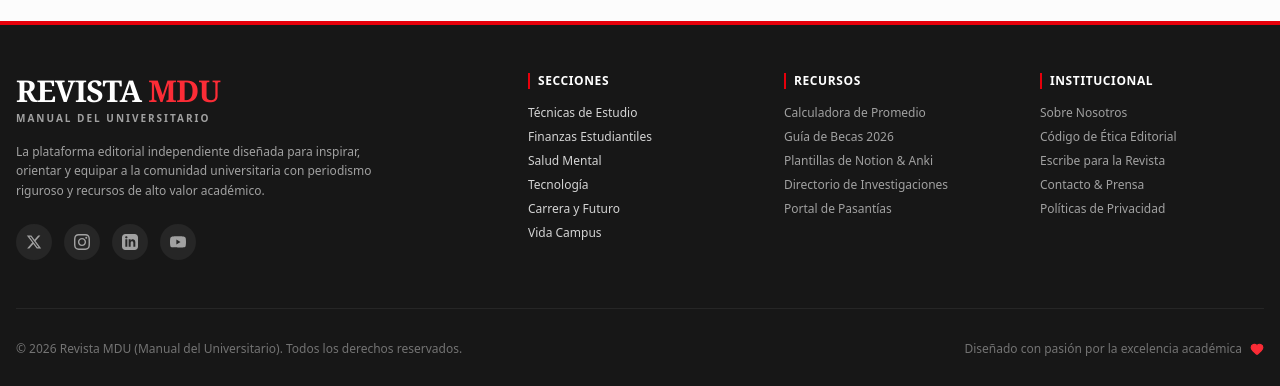
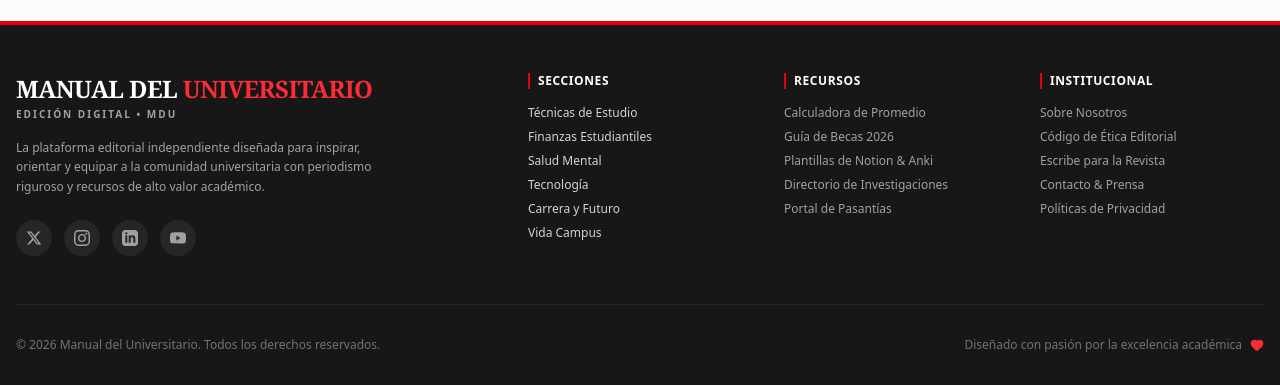
Before and after one commit to MoisesG1z/Revista-MDU, a Next.js app: page /articulos/finanzas-estudiantiles-presupuesto-universitario-2026 in a window 1280 px wide. Shown: the part 2587-2973 px from the top of the page. Built offline with nearby package versions, Linux system fonts and the light colour scheme; a web font is replaced by a local one.

Commit message:
style: actualizar marca e identidad visual a Manual del Universitario

```diff
--- a/app/articulos/[slug]/page.tsx
+++ b/app/articulos/[slug]/page.tsx
@@ -60,7 +60,7 @@ export default function ArticleDetailPage({ params }: ArticlePageProps) {
           href="/"
           className="px-6 py-3 bg-red-600 text-white font-bold rounded-full hover:bg-red-700 transition-all shadow-lg"
         >
-          Volver a la Portada MDU
+          Volver a la Portada
         </Link>
       </div>
     );
@@ -229,7 +229,7 @@ export default function ArticleDetailPage({ params }: ArticlePageProps) {
             className="w-full h-full object-cover"
           />
           <div className="absolute bottom-0 inset-x-0 bg-gradient-to-t from-black/80 via-black/20 to-transparent p-4 text-xs text-neutral-300 italic text-right">
-            Fotografía por Unsplash Editorial • Revista MDU
+            Fotografía por Unsplash Editorial • Manual del Universitario
           </div>
         </div>
 
--- a/app/layout.tsx
+++ b/app/layout.tsx
@@ -15,18 +15,18 @@ const playfair = Playfair_Display({
 });
 
 export const metadata: Metadata = {
-  title: "Revista MDU | Manual del Universitario - Edición Digital",
+  title: "Manual del Universitario | Edición Digital",
   description:
     "La publicación digital de referencia para la comunidad universitaria: técnicas de estudio, vida en el campus, salud mental, tecnología y finanzas estudiantiles.",
   keywords: [
-    "Revista MDU",
     "Manual del Universitario",
+    "MDU",
     "Universidad",
     "Estudiantes",
     "Técnicas de estudio",
     "Salud mental universitaria",
   ],
-  authors: [{ name: "Redacción Revista MDU" }],
+  authors: [{ name: "Redacción Manual del Universitario" }],
 };
 
 export default function RootLayout({
--- a/components/FooterModern.tsx
+++ b/components/FooterModern.tsx
@@ -17,11 +17,11 @@ export default function FooterModern({ onSelectCategory }: FooterModernProps) {
           {/* Brand Col (2 cols lg) */}
           <div className="lg:col-span-2 space-y-4">
             <a href="/" className="inline-block">
-              <span className="text-3xl font-black font-serif tracking-tight text-white uppercase">
-                REVISTA <span className="text-red-500">MDU</span>
+              <span className="text-2xl font-black font-serif tracking-tight text-white uppercase">
+                MANUAL DEL <span className="text-red-500">UNIVERSITARIO</span>
               </span>
               <p className="text-[10px] font-bold tracking-[0.2em] text-neutral-400 uppercase mt-0.5">
-                Manual del Universitario
+                Edición Digital • MDU
               </p>
             </a>
 
@@ -164,7 +164,7 @@ export default function FooterModern({ onSelectCategory }: FooterModernProps) {
         {/* Bottom Copyright Row */}
         <div className="pt-8 flex flex-col sm:flex-row items-center justify-between text-xs text-neutral-500 gap-4">
           <div className="flex items-center space-x-1">
-            <span>© {new Date().getFullYear()} Revista MDU (Manual del Universitario). Todos los derechos reservados.</span>
+            <span>© {new Date().getFullYear()} Manual del Universitario. Todos los derechos reservados.</span>
           </div>
 
           <div className="flex items-center space-x-2">
--- a/components/HeaderEditorial.tsx
+++ b/components/HeaderEditorial.tsx
@@ -66,12 +66,12 @@ export default function HeaderEditorial({
         <div className="text-center group cursor-pointer">
           <a href="/" className="inline-block">
             <div className="flex items-center justify-center space-x-2">
-              <span className="text-3xl sm:text-5xl font-black font-serif tracking-tight text-neutral-900 dark:text-white uppercase transition-colors group-hover:text-red-600">
-                REVISTA <span className="text-red-600 dark:text-red-500">MDU</span>
+              <span className="text-2xl sm:text-4xl md:text-5xl font-black font-serif tracking-tight text-neutral-900 dark:text-white uppercase transition-colors group-hover:text-red-600">
+                MANUAL DEL <span className="text-red-600 dark:text-red-500">UNIVERSITARIO</span>
               </span>
             </div>
             <p className="text-[10px] sm:text-xs font-bold tracking-[0.25em] text-neutral-500 dark:text-neutral-400 uppercase mt-0.5">
-              Manual del Universitario • Periodismo de Alto Rendimiento
+              Periodismo de Alto Rendimiento • Edición Digital
             </p>
           </a>
         </div>
--- a/components/NewsletterModule.tsx
+++ b/components/NewsletterModule.tsx
@@ -28,7 +28,7 @@ export default function NewsletterModule() {
             {/* Badge */}
             <div className="inline-flex items-center space-x-2 bg-red-950/80 border border-red-500/40 text-red-200 px-3.5 py-1 rounded-full text-xs font-bold uppercase tracking-wider shadow-inner">
               <Sparkles className="w-3.5 h-3.5 text-red-400" />
-              <span>BOLETÍN SEMANAL MDU DIGEST</span>
+              <span>BOLETÍN SEMANAL DEL UNIVERSITARIO</span>
             </div>
 
             {/* Headline */}
```
